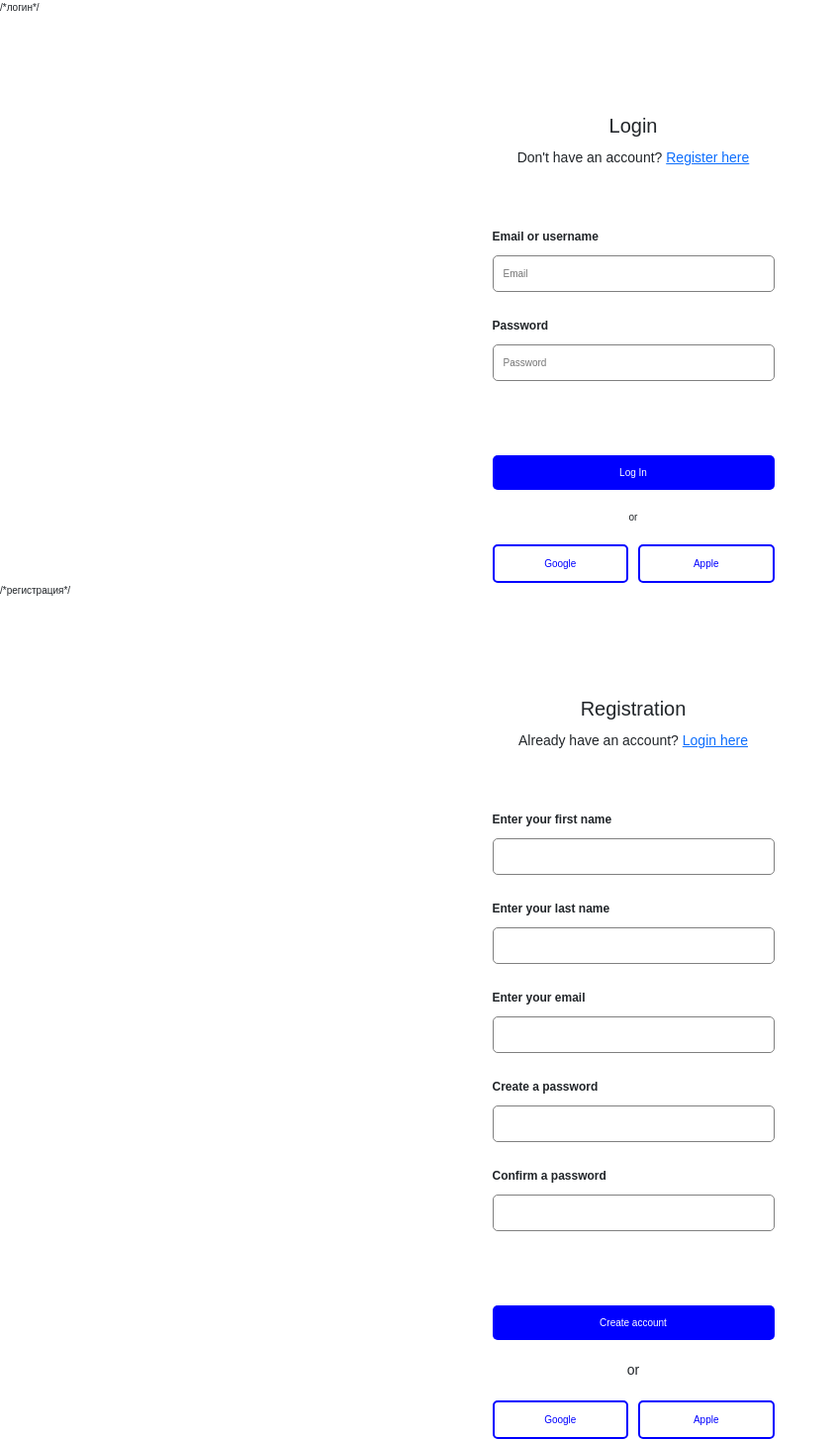
After one commit to Aibek002/fitnes, a PHP site: page / in a window 1280 px wide. The commit adds this page. Shown: the whole page at 99% size, without its empty margins (0-846 px from the left). Run offline with PHP 8.4, Linux system fonts and the light colour scheme.

Commit message:
modified:   connectDB/user.php 	modified:   include/header.php 	new file:   index.html 	modified:   path.php 	modified:   register.php 	modified:   signinemail.php 	new file:   styles.css

```diff
--- /dev/null
+++ b/index.html
@@ -0,0 +1,250 @@
+/*логин*/
+
+<!DOCTYPE html>
+<html lang="en">
+<head>
+    <meta charset="UTF-8">
+    <meta name="viewport" content="width=device-width, initial-scale=1.0">
+    <link href="https://cdn.jsdelivr.net/npm/bootstrap@5.3.2/dist/css/bootstrap.min.css" rel="stylesheet" integrity="sha384-T3c6CoIi6uLrA9TneNEoa7RxnatzjcDSCmG1MXxSR1GAsXEV/Dwwykc2MPK8M2HN" crossorigin="anonymous">
+    <link rel="stylesheet" href="https://maxcdn.bootstrapcdn.com/bootstrap/3.3.7/css/bootstrap.min.css">
+    <title>Login Page</title>
+    <style>
+        body {
+            font-family: Arial, sans-serif;
+        }
+        .container {
+            width: 300px;
+            margin: 0 auto;
+            margin-top: 100px;
+            text-align: center;
+        }
+        input[type="text"], input[type="password"] {
+            width: 100%;
+            padding: 10px;
+            margin: 5px 0;
+            box-sizing: border-box;
+            border-radius: 5px;
+            border: 1px solid grey;
+        }
+        input[type="submit"] {
+            width: 100%;
+            padding: 10px;
+            margin-top: 10px;
+            background-color: #0000FF;
+            color: white;
+            border: none;
+            cursor: pointer;
+            border-radius: 5px;
+            position: relative;
+        }
+
+        .register-link {
+            margin-top: 10px;
+        }
+        .field-label {
+            text-align: left;
+            display: block;
+            margin-bottom: 5px;
+            font-size: 12px;
+        }
+        .social-buttons {
+            display: flex;
+            justify-content: space-between;
+            margin-top: 20px;
+
+        }
+        .social-buttons button {
+            width: calc(50% - 5px);
+            padding: 10px;
+            border: none;
+            cursor: pointer;
+            color: blue;
+            border-radius: 5px;
+            border: 2px solid blue;
+            background: white;
+        }
+        .form-item {
+            margin-bottom: 20px;
+        }
+        .form-item1 {
+            margin-bottom: 60px;
+        }
+        .text-14{
+          font-size: 14px;
+        }
+    </style>
+</head>
+<body>
+    <div class="container">
+        <h2>Login</h2>
+        <div class="form-item1">
+          <div class="register-link">
+            <div class="text-14">
+              <p>Don't have an account? <a href="register.html">Register here</a></p>
+            </div>
+          </div>
+        </div>
+        <form action="login.php" method="post">
+          <div class="form-item">
+             <label for="email" class="field-label">Email or username</label>
+             <input type="text" id="email" name="email" placeholder="Email" required><br>
+          </div>
+          <div class="form-item1">
+            <label for="password" class="field-label">Password</label>
+            <input type="password" id="password" name="password" placeholder="Password" required><br>
+          </div>
+          <div class="form-label">
+            <div class="form-item">
+              <input type="submit" value="Log In">
+            </div>
+          </div>
+        </form>
+
+        <div class=".text-14">
+          <p> or </p>
+        </div>
+        <div class="social-buttons">
+            <button onclick="loginWithGoogle()">Google</button>
+            <button onclick="loginWithApple()">Apple</button>
+        </div>
+    </div>
+</body>
+</html>
+
+
+
+
+
+
+
+
+
+/*регистрация*/
+
+
+<!DOCTYPE html>
+<html lang="en">
+<head>
+    <meta charset="UTF-8">
+    <meta name="viewport" content="width=device-width, initial-scale=1.0">
+    <link href="https://cdn.jsdelivr.net/npm/bootstrap@5.3.2/dist/css/bootstrap.min.css" rel="stylesheet" integrity="sha384-T3c6CoIi6uLrA9TneNEoa7RxnatzjcDSCmG1MXxSR1GAsXEV/Dwwykc2MPK8M2HN" crossorigin="anonymous">
+
+    <title>Registration Page</title>
+    <style>
+        body {
+            font-family: Arial, sans-serif;
+        }
+        .container {
+            width: 300px;
+            margin: 0 auto;
+            margin-top: 100px;
+            text-align: center;
+        }
+        input[type="text"], input[type="email"], input[type="password"] {
+            width: 100%;
+            padding: 10px;
+            margin: 5px 0;
+            box-sizing: border-box;
+            border: 1px solid grey;
+            border-radius: 5px;
+            font-family: Arial, sans-serif;
+
+        }
+        input[type="submit"] {
+            width: 100%;
+            padding: 10px;
+            margin-top: 10px;
+            background-color: #0000FF;
+            color: white;
+            border: none;
+            cursor: pointer;
+
+            border-radius: 5px;
+            font-family: Arial, sans-serif;
+        }
+        .register-link {
+            margin-top: 10px;
+        }
+        .field-label {
+            text-align: left;
+            display: block;
+            margin-bottom: 5px;
+            font-size: 12px;
+        }
+        .social-buttons {
+            display: flex;
+            justify-content: space-between;
+            margin-top: 20px;
+        }
+        .social-buttons button {
+            width: calc(50% - 5px);
+            padding: 10px;
+            border: 2px solid blue;
+            cursor: pointer;
+            border-radius: 5px;
+            color: blue;
+            background-color: white;
+            font-family: Arial, sans-serif;
+        }
+        .social-buttons button:hover {
+            background-color: #f2f2f2;
+        }
+        .form-item {
+            margin-bottom: 20px;
+        }
+        .form-item1 {
+            margin-bottom: 60px;
+        }
+        .text-14 {
+          font-size: 14px;
+        }
+    </style>
+</head>
+<body>
+    <div class="container">
+      <div class="form-item">
+        <h2>Registration</h2>
+        <div class="form-item1">
+          <div class="register-link">
+            <p class="text-14">Already have an account? <a href="login.html">Login here</a></p>
+          </div>
+        </div>
+
+      </div>
+
+        <form action="register.php" method="post">
+            <div class="form-item">
+                <label for="firstname" class="field-label">Enter your first name</label>
+                <input type="text" id="firstname" name="firstname"  required>
+            </div>
+            <div class="form-item">
+                <label for="lastname" class="field-label">Enter your last name</label>
+                <input type="text" id="lastname" name="lastname"  required>
+            </div>
+            <div class="form-item">
+                <label for="email" class="field-label">Enter your email</label>
+                <input type="email" id="email" name="email"  required>
+            </div>
+            <div class="form-item">
+                <label for="password" class="field-label">Create a password</label>
+                <input type="password" id="password" name="password"  required>
+            </div>
+            <div class="form-item1">
+                <label for="confirm_password" class="field-label">Confirm a password</label>
+                <input type="password" id="confirm_password" name="confirm_password"  required>
+            </div>
+            <div class="form-item">
+              <input type="submit" value="Create account">
+            </div>
+        </form>
+        <div class="form-item">
+                <p class="text-14"> or </p>
+            </div>
+
+        <div class="social-buttons">
+            <button onclick="loginWithGoogle()">Google</button>
+            <button onclick="loginWithApple()">Apple</button>
+        </div>
+    </div>
+</body>
+</html>
--- a/path.php
+++ b/path.php
@@ -1,3 +1,3 @@
 <?
-define('BASE_URL','http://fitnes/');
+define('BASE_URL','/');
 ?>
--- a/register.php
+++ b/register.php
@@ -36,7 +36,7 @@ include './connectDB/user.php';
     </div>
       <form action="register.php" method="post">
         <div class="input-group">
-          <input value='<?= $name ?>' na me='name' type="text" id="Name" placeholder="Name" required>
+          <input value='<?= $name ?>' name='name' type="text" id="Name" placeholder="Name" required>
         </div>
         <div class="input-group">
           <input value='<?= $surname ?>' name='surname' type="text" id="Username" placeholder="Surnname" required>
--- a/signinemail.php
+++ b/signinemail.php
@@ -27,6 +27,9 @@ include './connectDB/user.php';
             <div class="text">
                 <button type="button" class="back-btn"><img src="back-icon.png" width="100%" alt="Back"></button>
                 <h1>Sign Up</h1>
+                <div class="form-floating">
+                <p for="floatingInput"><?= $errMsgEmpty ?></p>
+            </div>
             </div>
             <div class="text1">
                 <h3>Sign in with Email</h3>
@@ -39,7 +42,7 @@ include './connectDB/user.php';
                 <div class="input-group">
                     <input name='password' type="password" id="Password" placeholder="Password" required>
                 </div>
-                <button name='btn-log' type="submit" class="continue-btn">Continue</button>
+                <button name='button-log' type="submit" class="continue-btn">Continue</button>
             </form>
 
         </div>
```
Also changed, not shown: connectDB/user.php (+6 -1 lines), include/header.php (+9 -9 lines), styles.css (added, +147 -0 lines).
